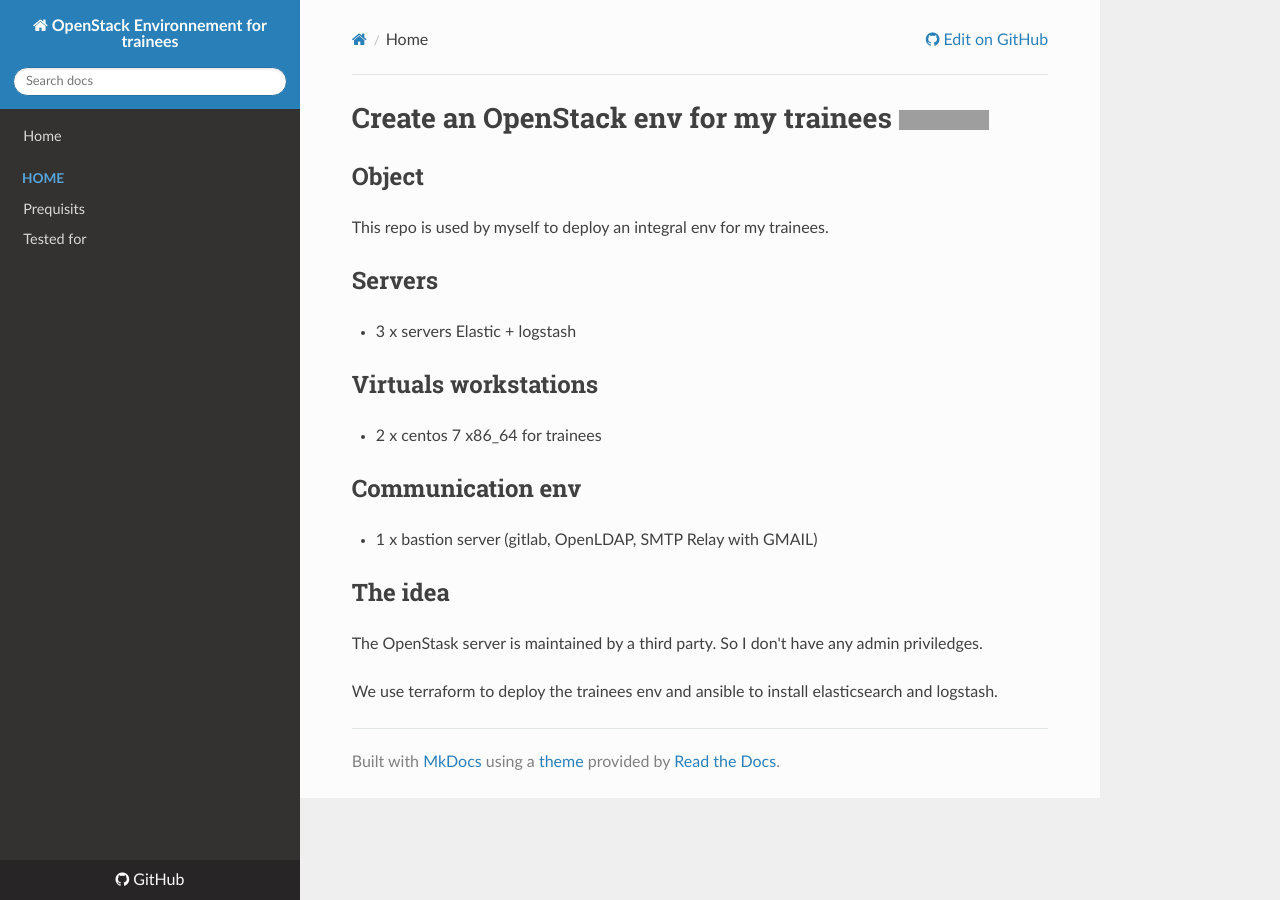
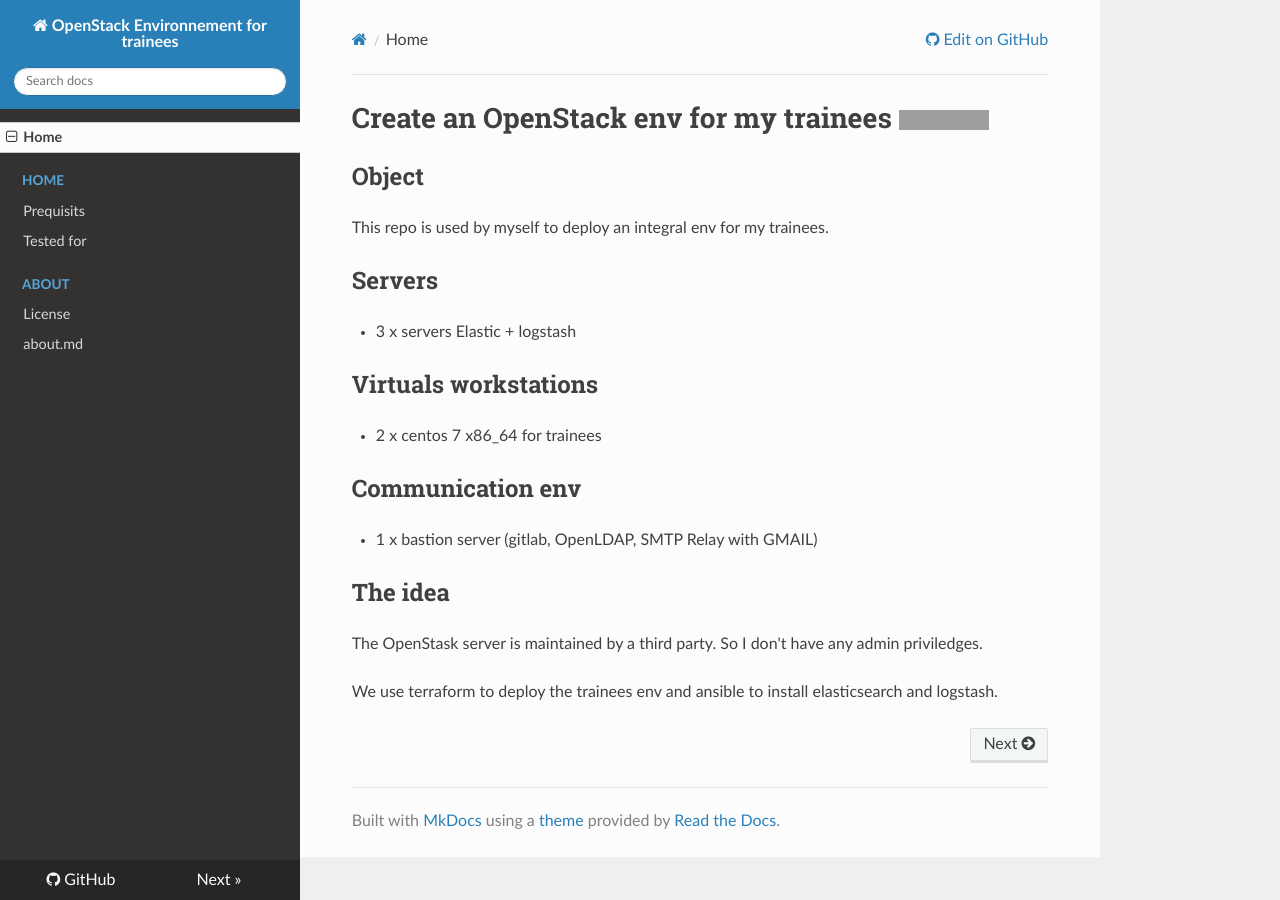
Before and after one commit to redbeard28/openstack-env-trainees, an MkDocs documentation site: the page built from docs/index.md, in a window 1280 px wide. Built offline with MkDocs 1.6.1, drawn with Linux system fonts in a browser that asks for light colours; nearby versions of some CDN libraries; old or Windows-style settings are respelled for this version of MkDocs; grey boxes are pictures that could not be loaded.

```diff
--- a/mkdocs.yml
+++ b/mkdocs.yml
@@ -6,6 +6,8 @@ site_author: Jeremie CUADRADO aka redbeard28
 
 theme: readthedocs
 pages:
-  - [ 'docs/index.md', 'Home' ]
-  - [ 'docs/prequisits.md', 'Home', 'Prequisits' ]
-  - [ 'docs/tested_os.md', 'Home', 'Tested for' ]
+  - [ 'index.md', 'Home' ]
+  - [ 'prequisits.md', 'Home', 'Prequisits' ]
+  - [ 'tested_os.md', 'Home', 'Tested for' ]
+  - [ 'license.md', 'About', 'License' ]
+  - [ 'about.md', 'About', 'about.md' ]
```
Also changed, not shown: docs/about.md (added), docs/license.md (added).
